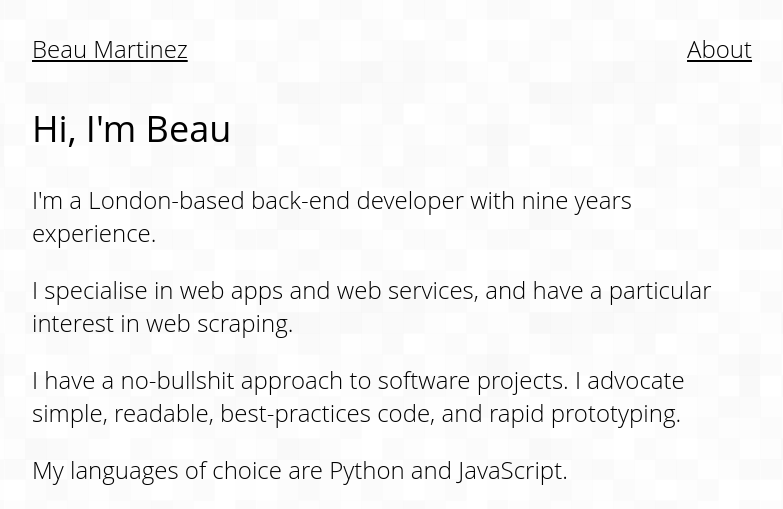
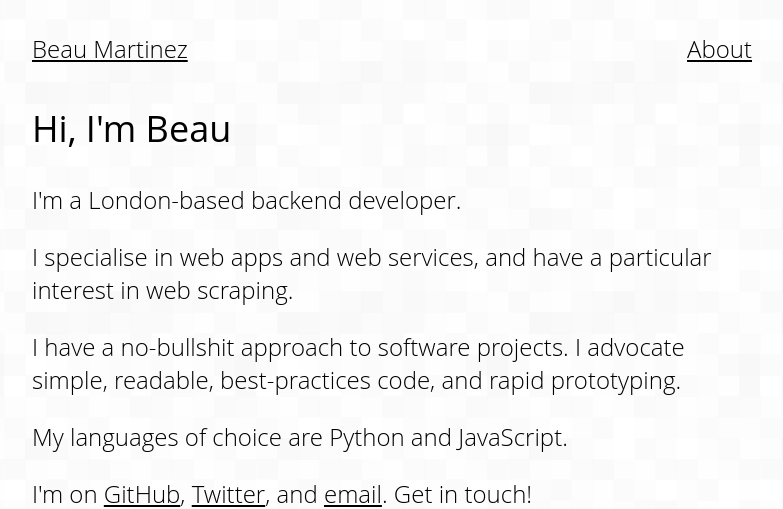
Before and after one commit to beaumartinez/home, a Flask app: page /about/ in a window 1280 px wide. Shown: the top 509 px of the page, without its empty margins (248-1031 px from the left). Run offline with Flask 2, Linux system fonts and the light colour scheme; some libraries are stand-ins or nearby versions.

Commit message:
Change about a bit

```diff
--- a/home/templates/about.html
+++ b/home/templates/about.html
@@ -10,7 +10,7 @@
     <article>
         <h1 class=title>Hi, I'm Beau <span class=hidden>Martinez</span></h1>
 
-        <p>I'm a London-based back-end developer with {{ years_programming }} years experience.
+        <p>I'm a London-based backend developer.
 
         <p>I specialise in web apps and web services, and have a particular interest in web scraping.
 
```
